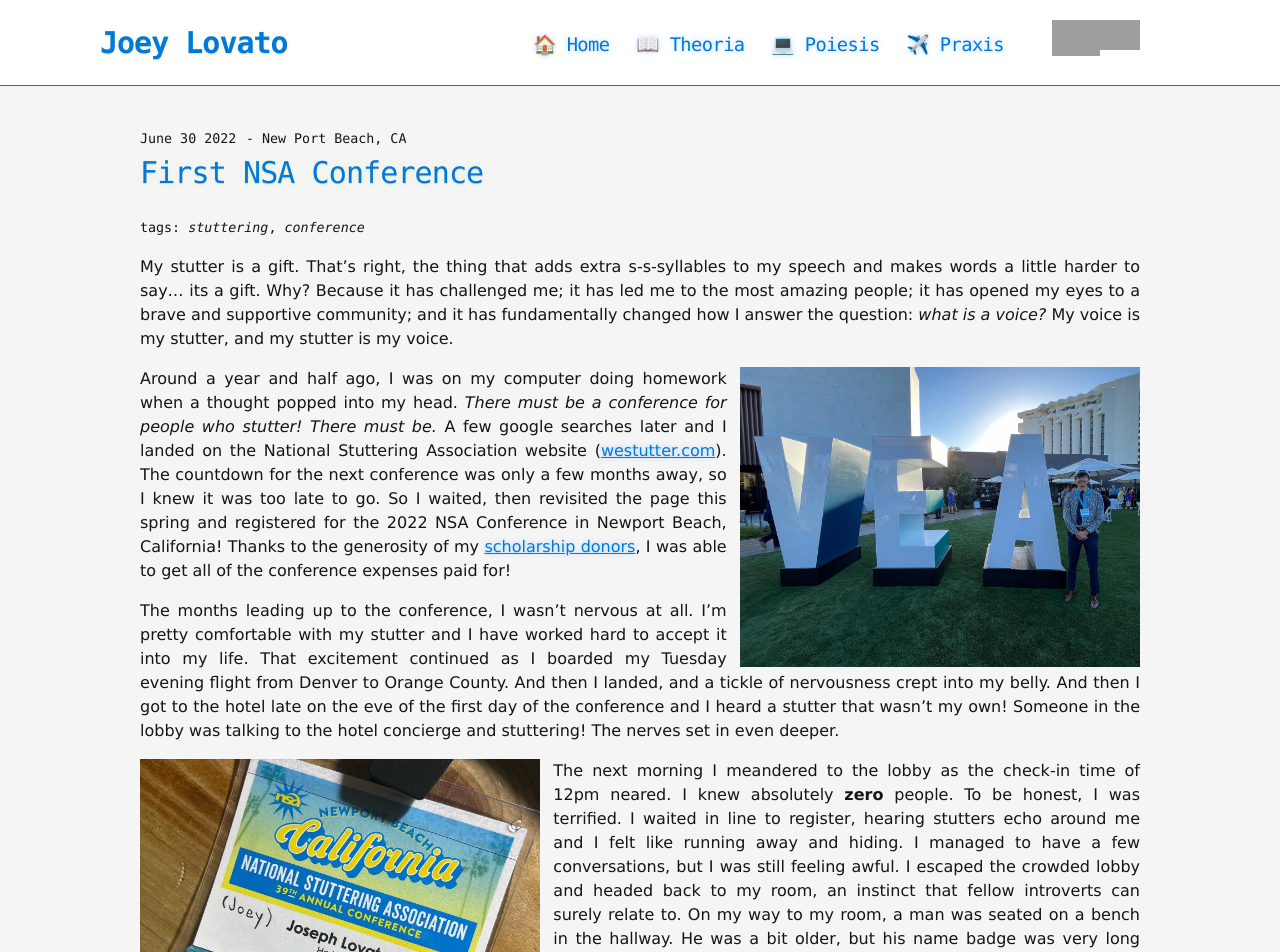
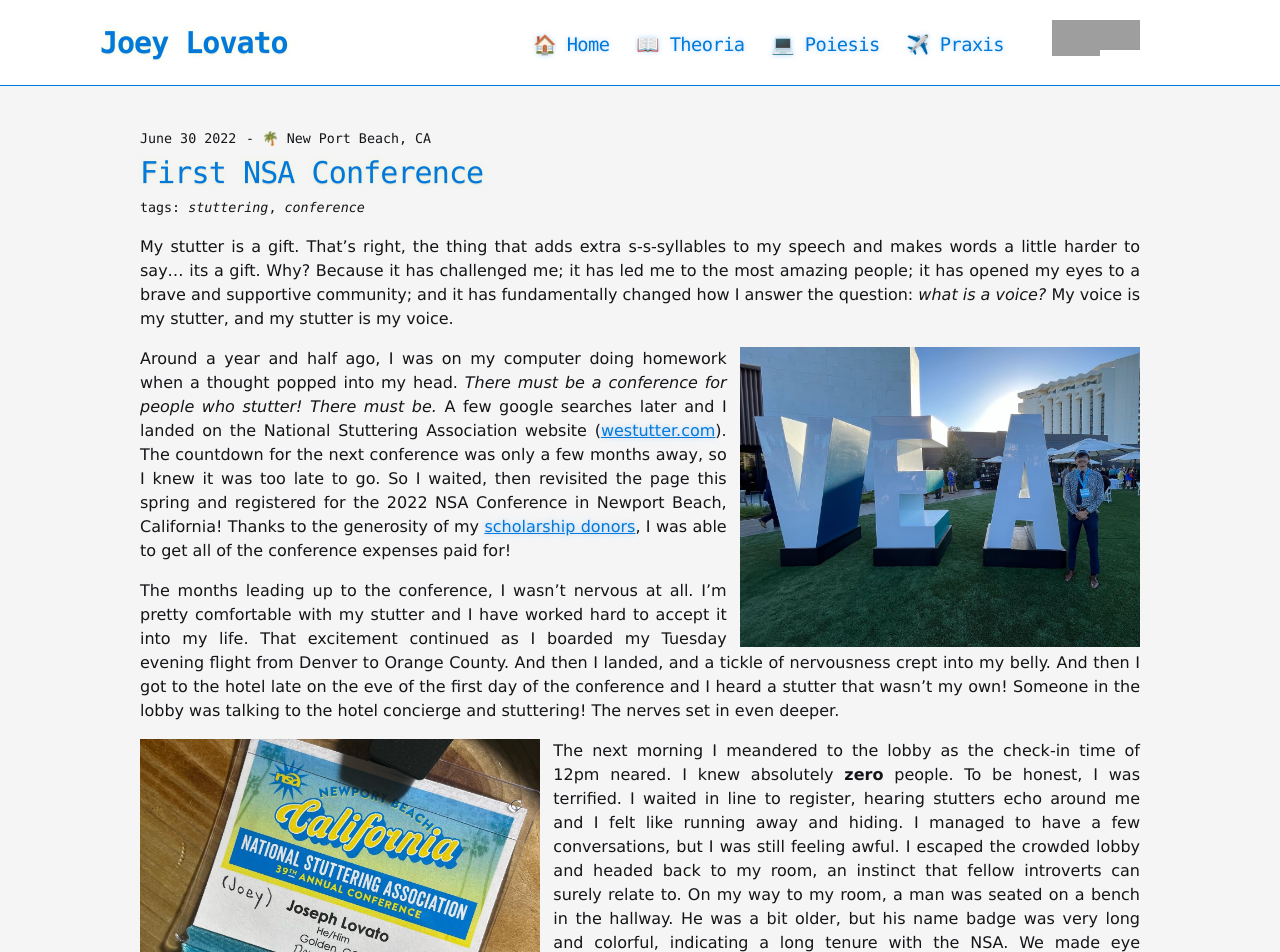
Before and after one commit to JosephLovato/JosephLovato.github.io, a Jekyll site: the page built from _posts/praxis/2022-06-30-NSA-Conference.md, in a window 1280 px wide. Shown: the top 952 px of the page. Built offline with Jekyll 4.4.1, drawn with Linux system fonts in a browser that asks for light colours; grey boxes are pictures that could not be loaded.

Commit message:
added emojis to location, added location to praxis blog listing

```diff
--- a/_posts/praxis/2022-06-30-NSA-Conference.md
+++ b/_posts/praxis/2022-06-30-NSA-Conference.md
@@ -4,7 +4,7 @@
 date:   2022-06-30
 category: praxis
 tags: [stuttering, conference]
-location: "New Port Beach, CA"
+location: "🌴 New Port Beach, CA"
 cover: assets/images/nsa/vea.jpg
 
 ---
--- a/_sass/jekyll-theme-hacker.scss
+++ b/_sass/jekyll-theme-hacker.scss
@@ -43,7 +43,7 @@
 h4,
 h5,
 h6 {
-  margin: 0 0 20px;
+  margin: 0 0 0px;
 }
 
 li {
--- a/praxis.markdown
+++ b/praxis.markdown
@@ -16,7 +16,7 @@
 {% for post in posts %}
 <img style="width: 130px; float: right;" src="{{ post.cover }}">
     <h3 style="margin : 0"><a href="{{ post.url }}">{{ post.title }}</a></h3>
-    <small style="margin : 0">{{ post.date | date: "%B %-d %Y"}}</small>
+    <small style="margin : 0">{{ post.date | date: "%B %-d %Y"}} - {{ post.location }}</small>
     <t style="margin : 0">{{ post.excerpt }} </t>
     <hr/>
 {% endfor %}
```
Also changed, not shown: _posts/praxis/2020-02-02-Rome-1.md (+1 -1 lines), _posts/praxis/2020-02-19-Rome-2.md (+1 -1 lines), 4 other files.
